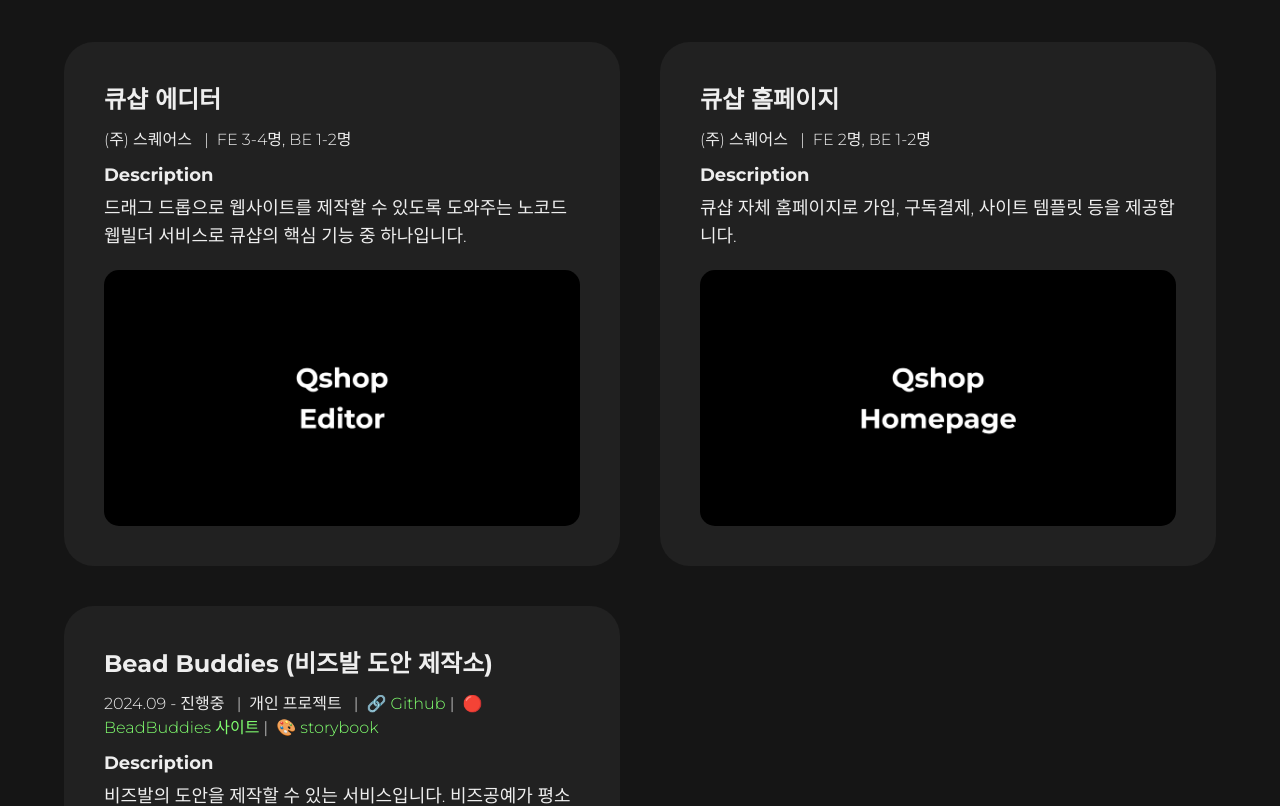
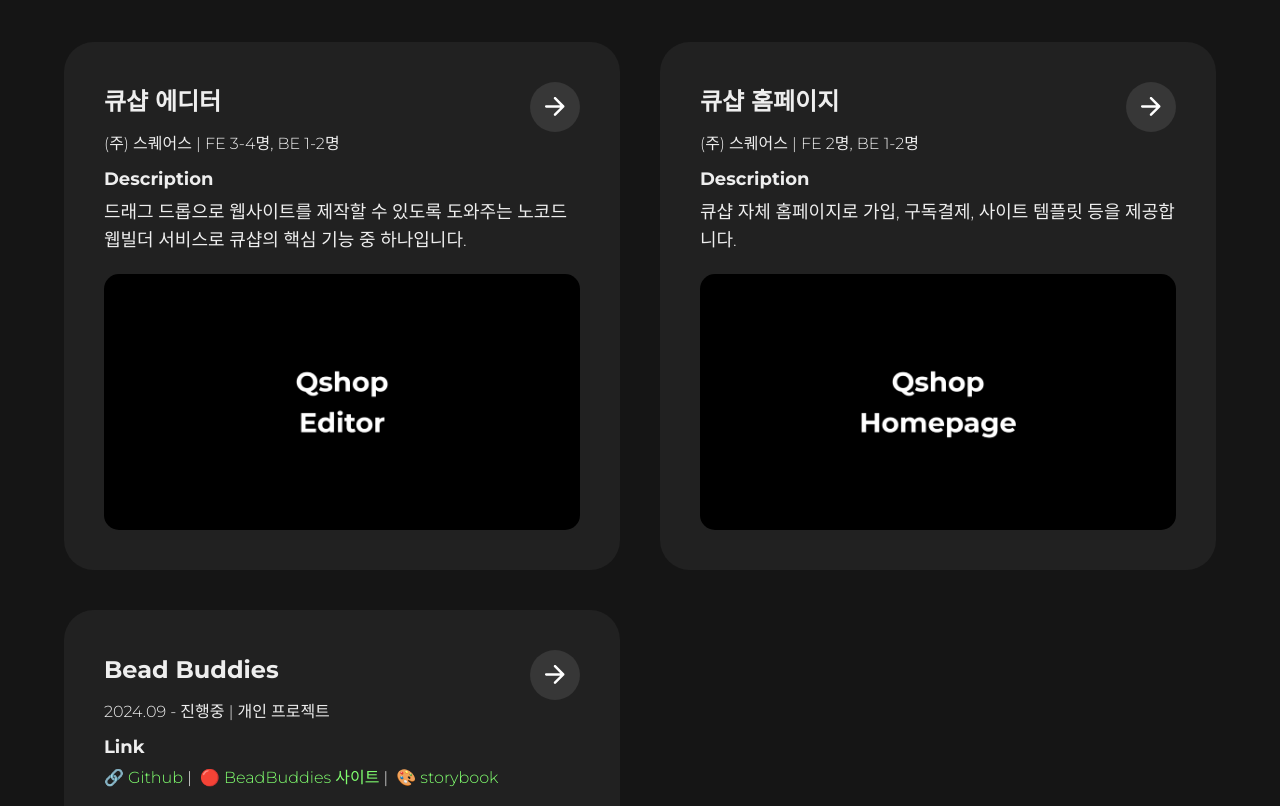
Before and after one commit to kanghyew0n/My-Portfolio, a Next.js app: page /project in a window 1280 px wide. Shown: the part 260-1066 px from the top of the page. Built offline with nearby package versions, Linux system fonts and the light colour scheme.

Commit message:
update: 프로젝트 링크 별도 관리 및 적용

```diff
--- a/src/app/project/_component/ProjectItem.jsx
+++ b/src/app/project/_component/ProjectItem.jsx
@@ -2,9 +2,9 @@
 
 import React from "react";
 import Link from "next/link";
-import { useRouter } from "next/navigation";
 import { PROJECT } from "@/utils/projectData";
 import EmblaCarousel from "./EmblaCarousel";
+import MoveButton from "./MoveButton";
 
 const ProjectSection = () => (
   <div className="pt-[100px] max-lg:pt-[40px]">
@@ -18,27 +18,36 @@
 );
 
 const ProjectItem = ({ project }) => {
-  const router = useRouter();
-
   return (
-    <div
-      key={project.id}
-      className="bg-box"
-      onClick={() => router.push(`/project/${project.id}`, { scroll: false })}
-    >
-      <h2 className="mb-[10px] text-[24px] font-bold">{project.name}</h2>
-      {project.info.map((info, idx) => (
-        <React.Fragment key={`info-${project.id}-${idx}`}>
-          {info.link ? (
-            <Link href={info.link}>{info.title}</Link>
-          ) : (
-            <span className="mr-2">{info.title}</span>
-          )}
-          {project.info.length - 1 !== idx && <span className="mr-2"> |</span>}
-        </React.Fragment>
-      ))}
-      <h3>Description</h3>
-      <p className="mb-5">{project.description}</p>
+    <div key={project.id} className="bg-box flex flex-col">
+      <div className="flex-1">
+        <div className="flex items-center justify-between gap-10">
+          <h2 className="mb-[10px] text-[24px] font-bold">{project.name}</h2>{" "}
+          <MoveButton path={`/project/${project.id}`} />
+        </div>
+        <span className="mr-2">{project.info}</span>
+        {project.links && (
+          <div className="mb-5">
+            <h3>Link</h3>
+            {project.links.map((linkItem, idx) => (
+              <>
+                <Link
+                  href={linkItem.link}
+                  target="_blank"
+                  key={`link-${project.id}-${idx}`}
+                >
+                  {linkItem.title}
+                </Link>
+                {project.links.length - 1 !== idx && (
+                  <span className="mr-2"> |</span>
+                )}
+              </>
+            ))}
+          </div>
+        )}
+        <h3>Description</h3>
+        <p className="mb-5">{project.description}</p>
+      </div>
       <EmblaCarousel slides={project.images} />
     </div>
   );
--- a/src/utils/projectData.js
+++ b/src/utils/projectData.js
@@ -3,12 +3,7 @@
   {
     id: 'qshop-editor',
     name: '큐샵 에디터 ',
-    info: [{
-      title: '(주) 스퀘어스',
-    },
-    {
-      title: 'FE 3-4명, BE 1-2명',
-    }],
+    info: '(주) 스퀘어스  |  FE 3-4명, BE 1-2명',
     description: '드래그 드롭으로 웹사이트를 제작할 수 있도록 도와주는 노코드 웹빌더 서비스로 큐샵의 핵심 기능 중 하나입니다.',
     result: ['웹 빌더 핵심 기능인 그리드 기반의 드래그/드롭 및 json 데이터 구조 기반의 콘텐츠 커스터마이징 등 개발 및 유지보수',
       '폰트 수가 늘어나면서 초기 로딩 속도가 증가하는 문제가 발생, 기존 CSS 파일에서 폰트를 import하는 방식을 동적으로 폰트를 사용한 부분에서만 로딩하도록 변경하여 초기 로딩 속도 90% 개선',
@@ -41,12 +36,7 @@
   {
     id: 'qshop-homepage',
     name: '큐샵 홈페이지',
-    info: [{
-      title: '(주) 스퀘어스',
-    },
-    {
-      title: 'FE 2명, BE 1-2명',
-    }],
+    info: '(주) 스퀘어스  |  FE 2명, BE 1-2명',
     description: '큐샵 자체 홈페이지로 가입, 구독결제, 사이트 템플릿 등을 제공합니다.',
     result: ['홈페이지 전반적인 기능 구현 및 반응형 디자인 개발 (네이버 로그인, 구독결제 등 전반적으로 참여)',
       '타이포그라피, 컬러 팔레트 및 컴포넌트 사이즈 등을 설정하여 일관된 디자인 시스템 구축',
@@ -72,25 +62,20 @@
     }]
   }, {
     id: 'bead-buddies',
-    name: 'Bead Buddies (비즈발 도안 제작소)',
-    info: [{
-      title: '2024.09 - 진행중',
-    },
-    {
-      title: '개인 프로젝트',
-    },
-    {
+    name: 'Bead Buddies',
+    links: [{
       title: '🔗 Github',
       link: 'https://github.com/kanghyew0n/bead-buddies'
     },
     {
       title: '🔴 BeadBuddies 사이트',
-      link: 'https://github.com/kanghyew0n/bead-buddies'
+      link: 'https://bead-buddies.vercel.app/'
     },
     {
       title: '🎨 storybook',
-      link: 'https://github.com/kanghyew0n/bead-buddies'
+      link: 'https://www.chromatic.com/build?appId=66e968052d38c6b421d6dd25'
     }],
+    info: '2024.09 - 진행중  |  개인 프로젝트',
     description: `비즈발의 도안을 제작할 수 있는 서비스입니다. \n 비즈공예가 평소 취미였던 저는 비즈발 이라는 것을 접하게 되었고 만들고싶다는 생각을 했습니다. 하지만 비즈발 도안 제작을 엑셀 시트나 수작업으로 해야 한다는 사실을 알게 되었고 간단하게 도안을 제작할 수 있는 서비스를 만들게 되었습니다.`,
     result: ['디자인 시스템 정의, 스토리북을 도입하여 컴포넌트 관리 및 chromatic으로 스토리북 배포 및 git workflow에 자동배포 설정',
       'html2canvas 라이브러리의 node 캡쳐 기능을 사용하여 도안을 png로 저장 가능',
```
